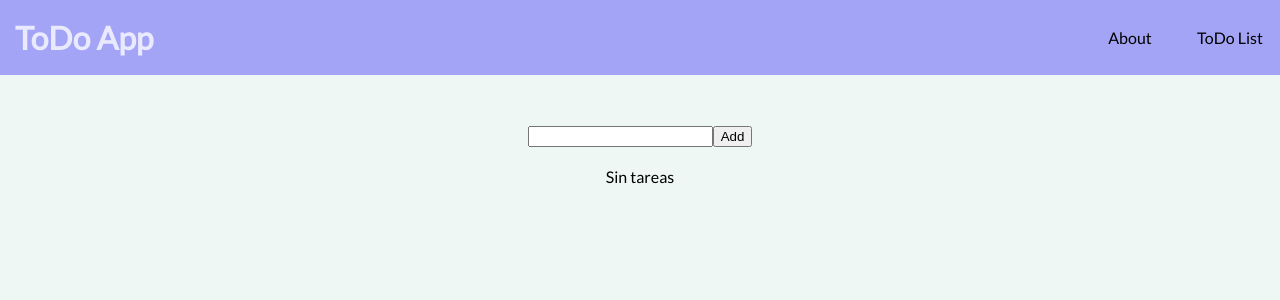
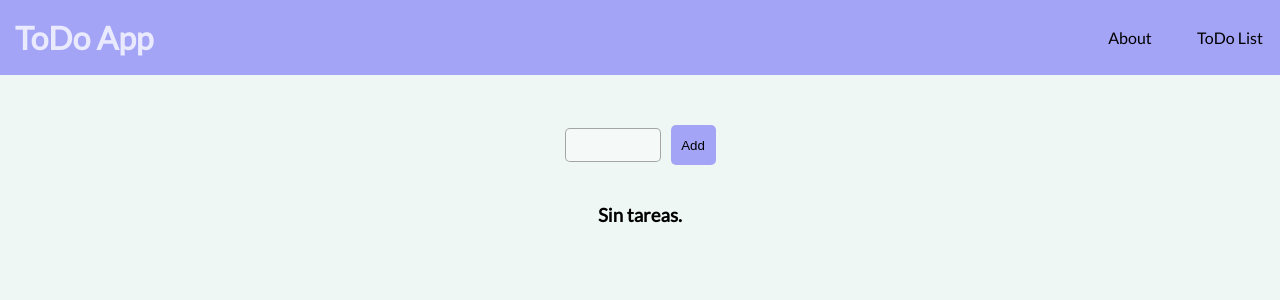
Before and after one commit to AndresCRM33/ToDo-App, a React (Vite) app: page / in a window 1280 px wide. Shown: the top 300 px of the page. Built offline with nearby package versions, Linux system fonts and the light colour scheme.

Commit message:
input and button submit styles changed

```diff
--- a/src/App.css
+++ b/src/App.css
@@ -5,6 +5,12 @@
   align-items: center;
   justify-content: center;
   flex-direction: column;
+}
+
+.formContainer{
+  display: flex;
+  align-items: center;
+  justify-content: center;
 }
 
 .toDoList{
@@ -75,3 +81,50 @@
   background-color: rgba(0, 0, 0, 0.089);
   transform: rotate(30deg);
 }
+
+.inputText{
+  font-size: 17px;
+  width: 90px;
+  height: 30px;
+  margin-right: 10px;
+  border: 1px solid rgba(0, 0, 0, 0.336);
+  border-radius: 5px;
+  background-color: rgba(255, 255, 255, 0.384);
+  transition: all 0.3s;
+}
+
+.inputText:hover{
+  background-color: rgba(255, 255, 255, 0.575);
+  box-shadow: 0px 8px 1px rgba(0, 0, 0, 0.637);
+  transform: translateY(-6px);
+}
+
+.inputText:focus{
+  width: 200px;
+  outline: none;
+  background-color: white;
+  box-shadow: 0px 8px 1px rgba(0, 0, 0, 0.637);
+  transform: translateY(-6px);
+}
+
+.inputSubmit{
+  width: 45px;
+  height: 40px;
+  display: flex;
+  align-items: center;
+  justify-content: center;
+  border: none;
+  background-color: rgb(164, 164, 247);
+  border-radius: 5px;
+  transition: all 0.3s;
+}
+
+.inputSubmit:hover{
+  transform: translateY(-6px);
+  box-shadow: 0px 8px 1px rgba(0, 0, 0, 0.637);
+}
+
+.inputSubmit:active{
+  transform: translateY(0px);
+  box-shadow: 0px 0px 0px rgba(0, 0, 0, 0.637);
+}
--- a/src/App.jsx
+++ b/src/App.jsx
@@ -70,14 +70,16 @@ function App() {
       <div className='containerForm'>
         <form
           onSubmit={(e) => handleSubmit(e)}
+          className='formContainer'
         >
           <input
             type='text'
             name='content'
             value={input.content}
+            className='inputText'
             onChange={(e) => handleChange(e)}
           />
-          <button type="submit">Add</button>
+          <button className='inputSubmit' type="submit">Add</button>
         </form>
         <div className='toDoList'>
           {listToDo.length ?
@@ -93,7 +95,8 @@ function App() {
               </button>
             </div>
           )):
-          (<div>Sin tareas</div>)
+          (<div>
+            <h3>Sin tareas.</h3></div>)
           }
         </div>
       </div>
```
